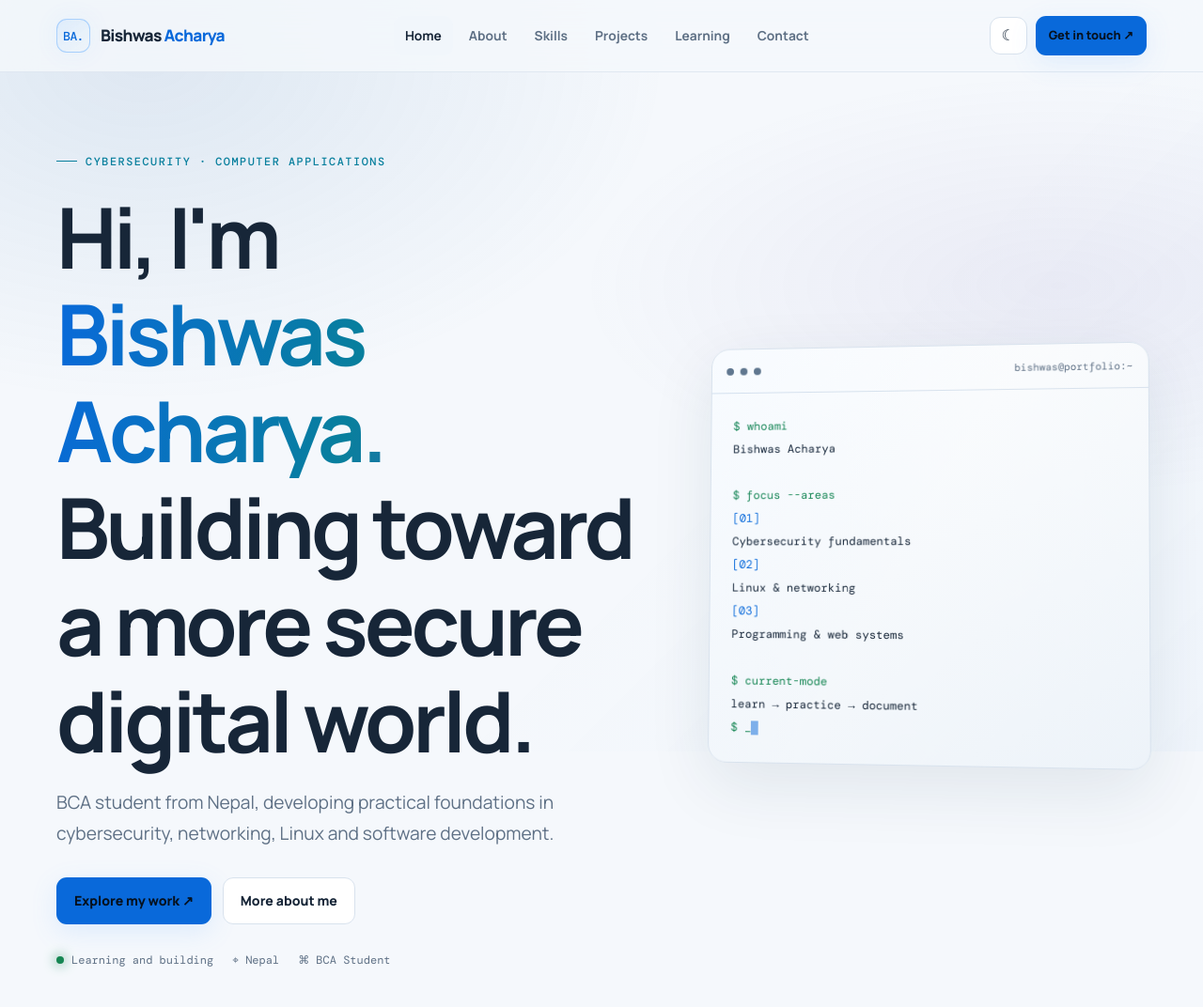
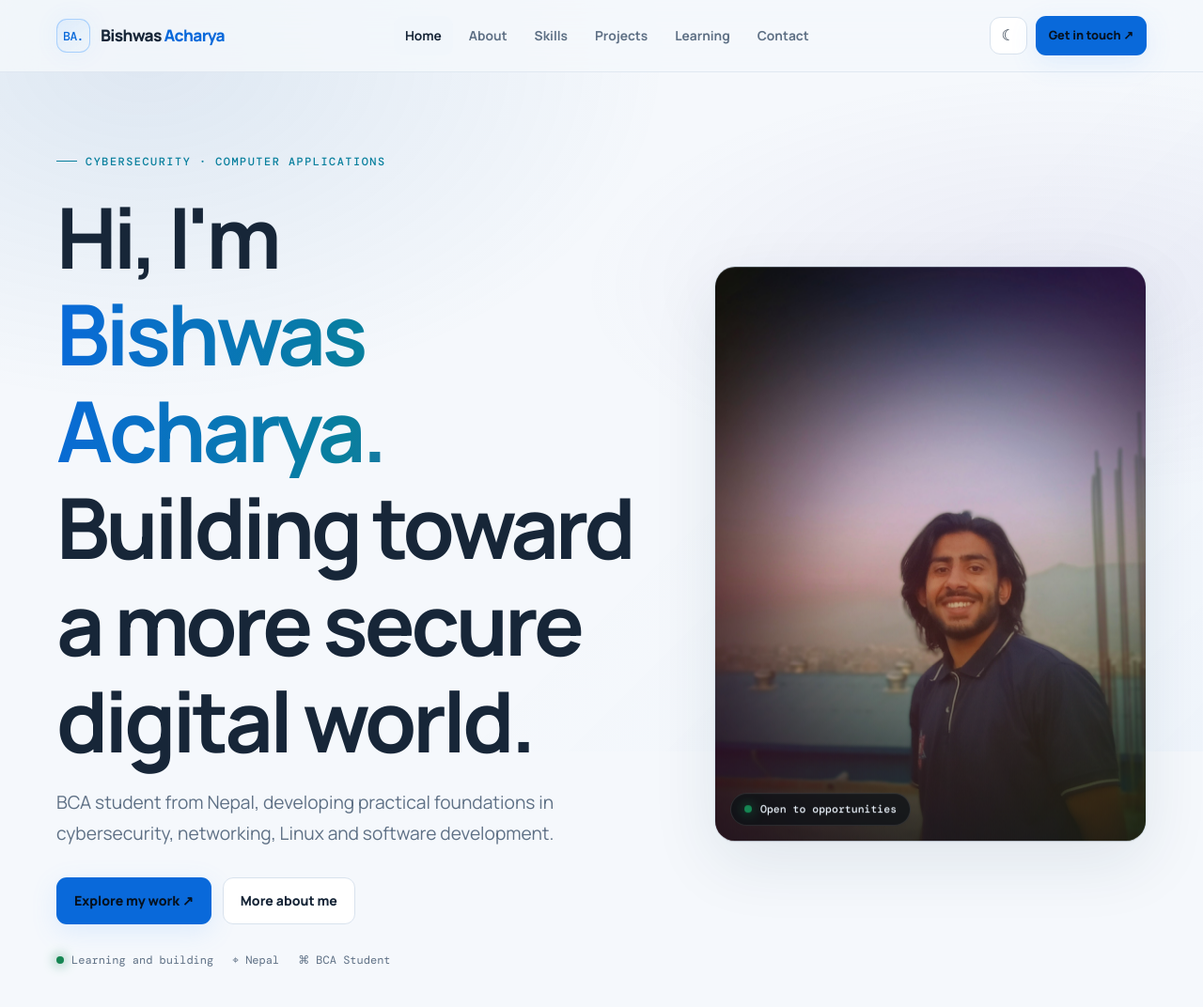
Before and after one commit to bishwasacharyatech/portfolio, a plain HTML site: page index.html in a window 1280 px wide. Shown: the top 1072 px of the page at 94% size. Drawn offline with nearby package versions, Linux system fonts and the light colour scheme.

Commit message:
add new info

```diff
--- a/assets/style.css
+++ b/assets/style.css
@@ -329,7 +329,7 @@ h3 {
 }
 
 .hero {
-  position: relative; /* Fix: keeps .hero-orb anchored to the hero */
+  position: relative;
   min-height: calc(90vh - 76px);
   display: grid;
   grid-template-columns: 1.15fr .85fr;
@@ -376,98 +376,61 @@ h3 {
   box-shadow: 0 0 13px var(--green);
 }
 
-.terminal {
+/* --- HERO PHOTO --- */
+.hero-photo {
   position: relative;
+  justify-self: end;
+  width: 100%;
+  max-width: 460px;
+  aspect-ratio: 3 / 4;
+  margin: 0;
+  border-radius: 22px;
+  overflow: hidden;
+  border: 1px solid var(--line);
+  box-shadow: var(--shadow);
   background: linear-gradient(150deg, var(--panel), var(--bg-soft));
-  border: 1px solid var(--line);
-  border-radius: 20px;
-  box-shadow: var(--shadow);
-  overflow: hidden;
-  transform: perspective(1000px) rotateY(-5deg) rotateX(2deg);
-  animation: float 7s ease-in-out infinite;
+  animation: float-soft 7s ease-in-out infinite;
 }
 
-.terminal::before {
+.hero-photo img {
+  width: 100%;
+  height: 100%;
+  object-fit: cover;
+  object-position: center 28%;
+  display: block;
+}
+
+/* Soft bottom fade so the badge stays readable on any photo */
+.hero-photo::after {
   content: "";
   position: absolute;
   inset: 0;
-  background: linear-gradient(120deg, #58a6ff0b, transparent 48%);
   pointer-events: none;
+  background: linear-gradient(180deg, transparent 55%, rgba(6, 17, 30, .55));
 }
 
-.terminal-top {
-  height: 48px;
-  border-bottom: 1px solid var(--line);
-  display: flex;
+.hero-photo-badge {
+  position: absolute;
+  left: 16px;
+  bottom: 16px;
+  z-index: 1;
+  display: inline-flex;
   align-items: center;
-  padding: 0 16px;
-  gap: 7px;
+  gap: 9px;
+  padding: 9px 14px;
+  border-radius: 99px;
+  background: rgba(13, 17, 23, .78);
+  backdrop-filter: blur(12px);
+  border: 1px solid rgba(255, 255, 255, .12);
+  font: 500 .72rem 'DM Mono', monospace;
+  color: #e8f0f8;
 }
 
-.terminal-top i {
-  width: 8px;
-  height: 8px;
-  border-radius: 50%;
-  background: #60758b;
+@keyframes float-soft {
+  0%, 100% { transform: translateY(0); }
+  50%      { transform: translateY(-10px); }
 }
-
-.terminal-top span {
-  margin-left: auto;
-  color: var(--muted);
-  font: .68rem 'DM Mono', monospace;
-}
-
-.terminal-body {
-  padding: 24px;
-  font: .78rem/2 'DM Mono', monospace;
-  color: var(--muted);
-  min-height: 280px;
-}
-
-.terminal-body .cmd {
-  color: var(--green);
-}
-
-.terminal-body .out {
-  color: var(--text);
-}
-
-.terminal-body .blue {
-  color: var(--blue);
-}
-
-.cursor {
-  display: inline-block;
-  width: 8px;
-  height: 15px;
-  background: var(--blue);
-  vertical-align: middle;
-  animation: blink 1s steps(2) infinite;
-}
-
-.hero-orb {
-  position: absolute;
-  width: 360px;
-  height: 360px;
-  border: 1px solid #58a6ff20;
-  border-radius: 50%;
-  right: -80px;
-  top: 10%;
-  pointer-events: none;
-}
-
-.hero-orb::before,
-.hero-orb::after {
-  content: "";
-  position: absolute;
-  border: 1px solid #58a6ff17;
-  border-radius: 50%;
-  inset: 35px;
-}
-
-.hero-orb::after {
-  inset: 75px;
-}
+/* --- END HERO PHOTO --- */
 
 .grid {
   display: grid;
@@ -538,7 +501,7 @@ h3 {
   background: var(--bg-soft);
 }
 
-/* CTA section — replaces the previous inline style */
+/* CTA section */
 .cta-row {
   display: flex;
   align-items: center;
@@ -873,16 +836,6 @@ html:not(.js) .reveal {
   border-radius: var(--radius);
 }
 
-@keyframes float {
-  0%,
-  100% {
-    transform: perspective(1000px) rotateY(-5deg) rotateX(2deg) translateY(0);
-  }
-  50% {
-    transform: perspective(1000px) rotateY(-3deg) rotateX(1deg) translateY(-10px);
-  }
-}
-
 @keyframes blink {
   50% {
     opacity: 0;
@@ -905,14 +858,9 @@ html:not(.js) .reveal {
     min-height: auto;
   }
 
-  .terminal {
-    max-width: 650px;
-    width: 100%;
-    margin: auto;
-  }
-
-  .hero-orb {
-    right: -180px;
+  .hero-photo {
+    justify-self: center;
+    max-width: 420px;
   }
 
   .split {
@@ -999,15 +947,8 @@ html:not(.js) .reveal {
     padding: 21px;
   }
 
-  .terminal {
-    transform: none;
-    animation: none;
-  }
-
-  .terminal-body {
-    font-size: .7rem;
-    padding: 18px;
-    min-height: 250px;
+  .hero-photo {
+    max-width: 340px;
   }
 }
 
@@ -1025,4 +966,8 @@ html:not(.js) .reveal {
     opacity: 1;
     transform: none;
   }
+
+  .hero-photo {
+    animation: none;
+  }
 }
--- a/index.html
+++ b/index.html
@@ -7,7 +7,6 @@
 <meta name="theme-color" content="#0d1117" id="theme-color-meta">
 <title>Cybersecurity Portfolio | Bishwas Acharya</title>
 
-<!-- Apply saved theme before first paint (prevents light/dark flash) -->
 <script>
   (function () {
     try {
@@ -78,24 +77,19 @@
       </div>
     </div>
 
-    <div class="terminal" aria-hidden="true">
-      <div class="terminal-top">
-        <i></i><i></i><i></i><span>bishwas@portfolio:~</span>
-      </div>
-      <div class="terminal-body">
-        <div><span class="cmd">$ whoami</span></div>
-        <div class="out">Bishwas Acharya</div>
-        <br>
-        <div><span class="cmd">$ focus --areas</span></div>
-        <div class="blue">[01]</div><div class="out">Cybersecurity fundamentals</div>
-        <div class="blue">[02]</div><div class="out">Linux &amp; networking</div>
-        <div class="blue">[03]</div><div class="out">Programming &amp; web systems</div>
-        <br>
-        <div><span class="cmd">$ current-mode</span></div>
-        <div class="out">learn → practice → document</div>
-        <div><span class="cmd">$ _</span><span class="cursor"></span></div>
-      </div>
-    </div>
+    <figure class="hero-photo">
+      <img
+        src="assets/profile.jpg"
+        alt="Portrait of Bishwas Acharya"
+        width="900"
+        height="1200"
+        loading="eager"
+        fetchpriority="high"
+        decoding="async">
+      <figcaption class="hero-photo-badge">
+        <i class="status-dot" aria-hidden="true"></i> Open to opportunities
+      </figcaption>
+    </figure>
   </section>
 
   <section class="section section-tight">
```
Also changed, not shown: assets/profile.jpg (renamed from profilepic.jpg).
